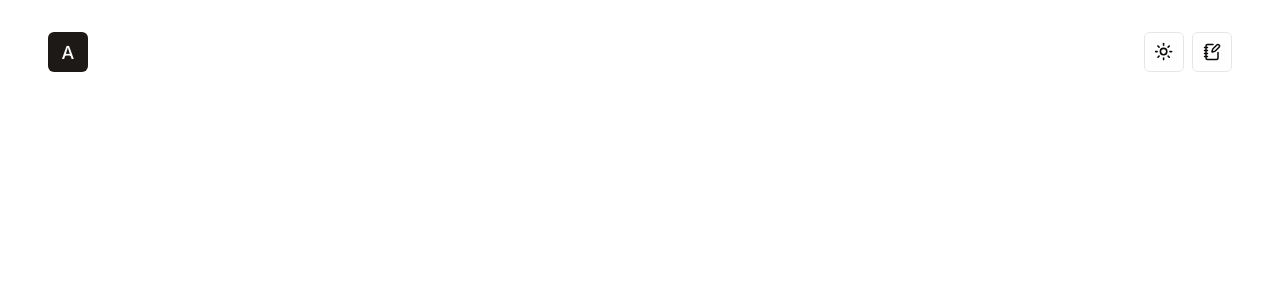
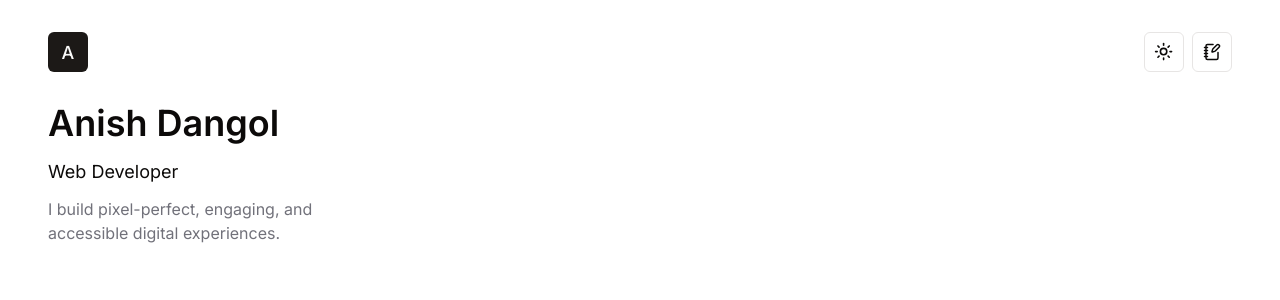
Before and after one commit to dangol-anish/anishdangol, a Next.js app: page / in a window 1280 px wide. Shown: the top 300 px of the page. Built offline with nearby package versions, Linux system fonts and the light colour scheme.

Commit message:
added main text

```diff
--- a/app/page.tsx
+++ b/app/page.tsx
@@ -1,10 +1,12 @@
 import { ModeToggle } from "@/components/ModeToggle";
 import { Header } from "@/components/header/Header";
+import { Main } from "@/components/main/Main";
 
 export default function Home() {
   return (
-    <div className="p-6 md:px-12 md:py-8">
+    <div className="p-6 md:px-12 md:py-8 flex flex-col gap-6">
       <Header />
+      <Main />
     </div>
   );
 }
--- /dev/null
+++ b/components/main/Main.tsx
@@ -0,0 +1,9 @@
+import { MainText } from "./MainText";
+
+export function Main() {
+  return (
+    <>
+      <MainText />
+    </>
+  );
+}
--- /dev/null
+++ b/components/main/MainText.tsx
@@ -0,0 +1,14 @@
+export function MainText() {
+  return (
+    <>
+      <div className="flex flex-col gap-2">
+        <p className="text-[36px] font-semibold">Anish Dangol</p>
+        <p className="text-[18px]">Web Developer</p>
+        <p className="pt-1 text-zinc-500">
+          I build pixel-perfect, engaging, and <br /> accessible digital
+          experiences.
+        </p>
+      </div>
+    </>
+  );
+}
--- /dev/null
+++ b/components/main/Socials.tsx
@@ -0,0 +1,3 @@
+export function Socials() {
+  return <></>;
+}
```
